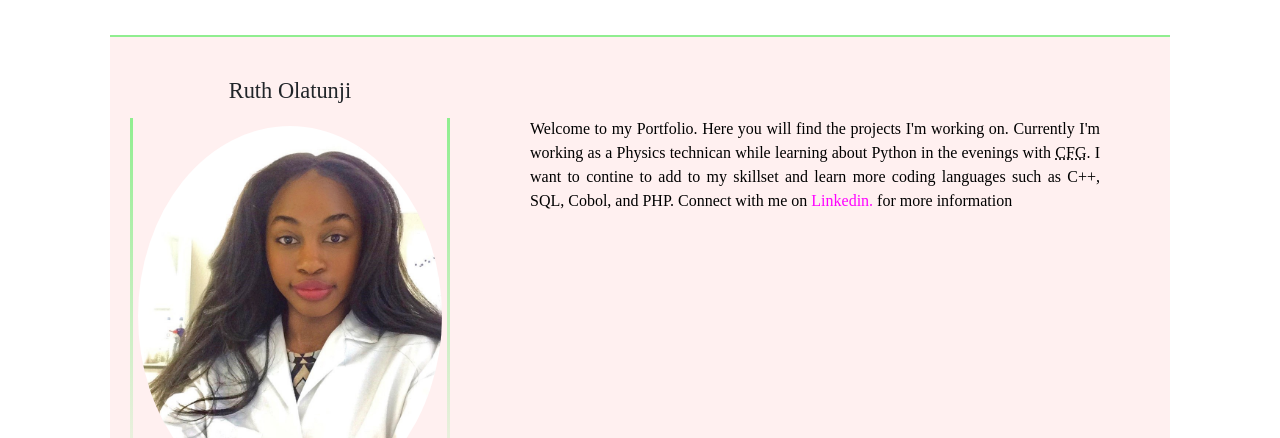
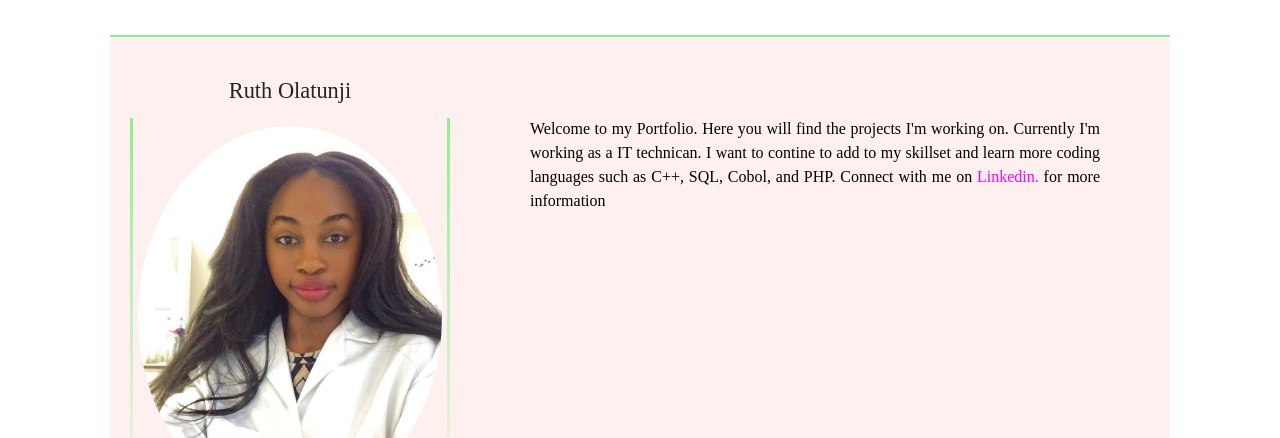
Before and after one commit to rutholatunji/rutholatunji, a website: page index.html in a window 1280 px wide. Shown: the part 362-800 px from the top of the page. Drawn offline with nearby package versions, Linux system fonts and the light colour scheme.

Commit message:
updated index and projects

```diff
--- a/index.html
+++ b/index.html
@@ -100,9 +100,7 @@
           <div class="col-xs-12 col-md-12 col-lg-8"  >
           <p class="tagline">
 						 Welcome to my Portfolio. Here you will find the projects I'm working on.
-              Currently I'm working as a Physics technican while learning about Python in
-              the evenings with <abbr title="Code First Girls">CFG</abbr>.
-              I want to contine to add to my skillset and learn more coding languages
+              Currently I'm working as a IT technican. I want to contine to add to my skillset and learn more coding languages
               such as C++, SQL, Cobol, and PHP.
               Connect with me on <a class=linkColorIndex
                href="https://www.linkedin.com/in/ruth-olatunji-249588149/">Linkedin.</a>
```
Also changed, not shown: top-five.html (+1 -1 lines).
